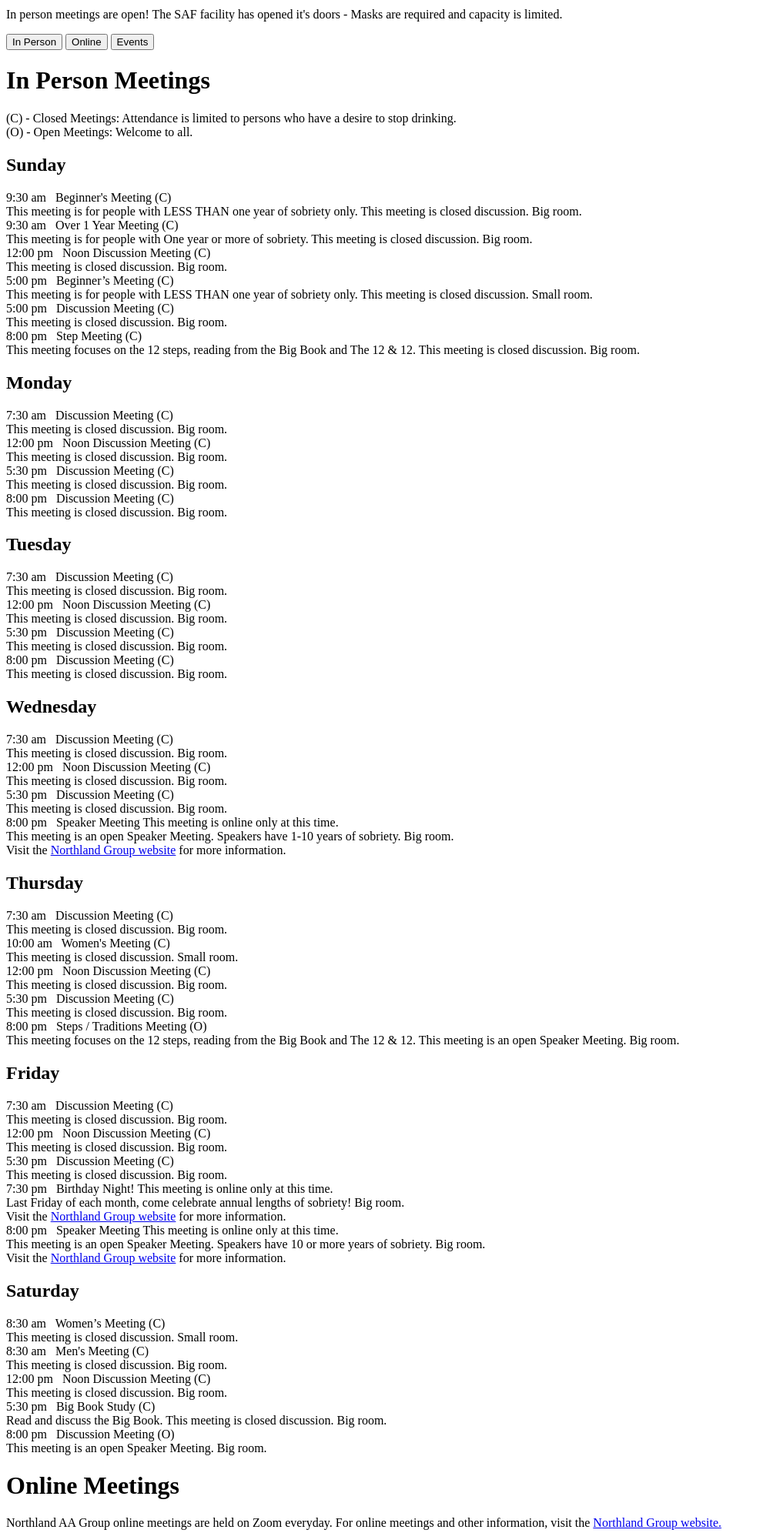
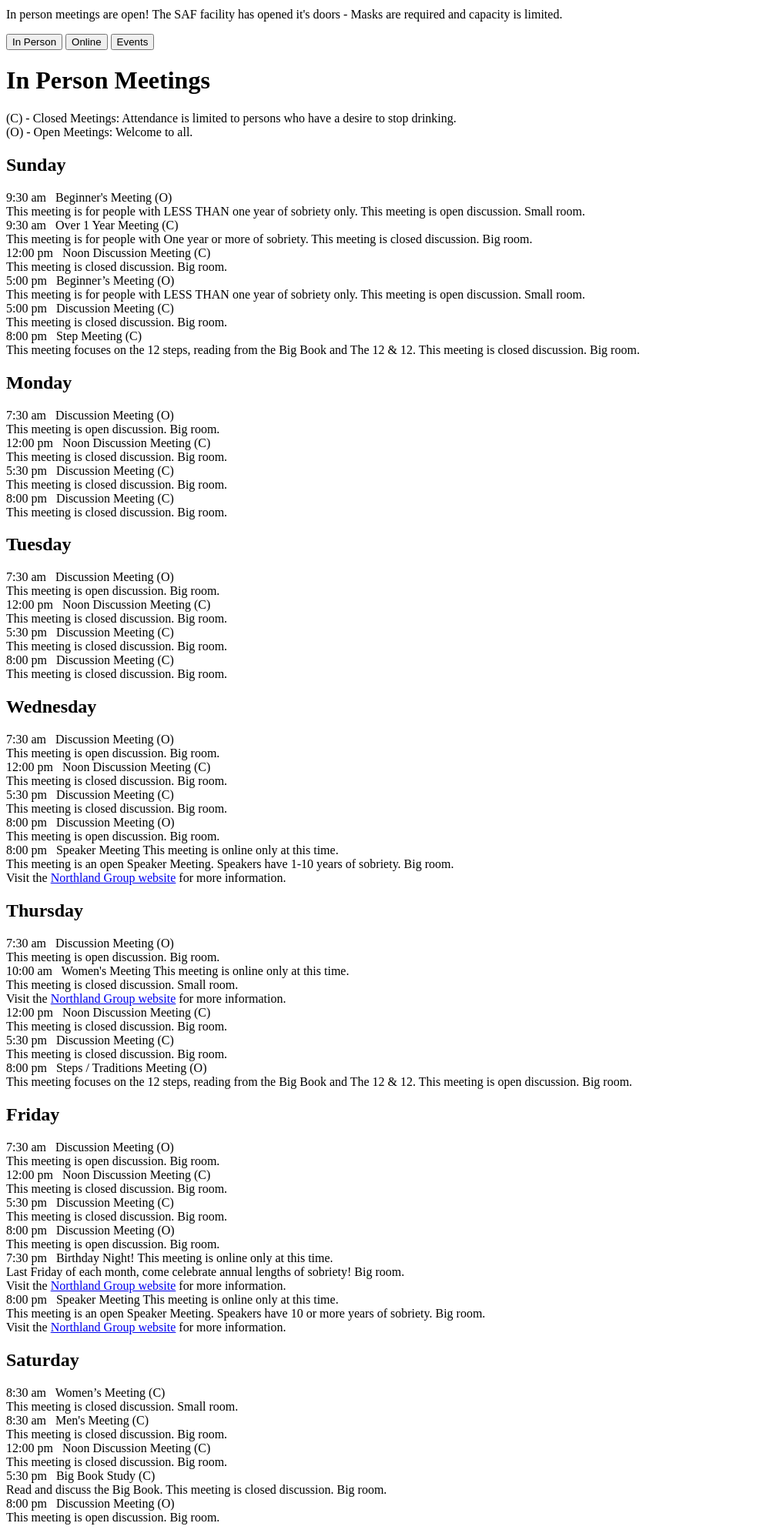
Before and after one commit to dogatonic/saf-website, a PHP site: template pages/meetings.php in a window 1280 px wide. Shown: the part 304-2296 px from the top of the page at 77% size, without its empty margins (0-991 px from the left). Run offline with PHP 8.4, Linux system fonts and the light colour scheme; the template is opened without the code that fills it, so the values that code supplies are empty; some libraries are stand-ins or nearby versions.

Commit message:
Edits to meetings, i.e. make all 7:30 Open

```diff
--- a/content_php/meetings_info.php
+++ b/content_php/meetings_info.php
@@ -17,9 +17,9 @@ $arrMeetingsData[] = [
 	'order'=>10,
 	'time'=>"9:30 am",
 	'title'=>"Beginner's Meeting",
-	'type'=>"C",
-	'desc'=>"This meeting is for people with LESS THAN one year of sobriety only. This meeting is closed discussion.",
-	'room'=>"Big room"
+	'type'=>"O",
+	'desc'=>"This meeting is for people with LESS THAN one year of sobriety only. This meeting is open discussion.",
+	'room'=>"Small room"
 ];
 
 $arrMeetingsData[] = [
@@ -47,8 +47,8 @@ $arrMeetingsData[] = [
 	'order'=>40,
 	'time'=>"5:00 pm",
 	'title'=>"Beginner’s Meeting",
-	'type'=>"C",
-	'desc'=>"This meeting is for people with LESS THAN one year of sobriety only. This meeting is closed discussion.",
+	'type'=>"O",
+	'desc'=>"This meeting is for people with LESS THAN one year of sobriety only. This meeting is open discussion.",
 	'room'=>"Small room"
 ];
 
@@ -87,8 +87,8 @@ $arrMeetingsData[] = [
 	'order'=>10,
 	'time'=>"7:30 am",
 	'title'=>"Discussion Meeting",
-	'type'=>"C",
-	'desc'=>"This meeting is closed discussion.",
+	'type'=>"O",
+	'desc'=>"This meeting is open discussion.",
 	'room'=>"Big room"
 ];
 
@@ -138,8 +138,8 @@ $arrMeetingsData[] = [
 	'order'=>10,
 	'time'=>"7:30 am",
 	'title'=>"Discussion Meeting",
-	'type'=>"C",
-	'desc'=>"This meeting is closed discussion.",
+	'type'=>"O",
+	'desc'=>"This meeting is open discussion.",
 	'room'=>"Big room"
 ];
 
@@ -190,8 +190,8 @@ $arrMeetingsData[] = [
 	'order'=>10,
 	'time'=>"7:30 am",
 	'title'=>"Discussion Meeting",
-	'type'=>"C",
-	'desc'=>"This meeting is closed discussion.",
+	'type'=>"O",
+	'desc'=>"This meeting is open discussion.",
 	'room'=>"Big room"
 ];
 
@@ -212,6 +212,16 @@ $arrMeetingsData[] = [
 	'title'=>"Discussion Meeting",
 	'type'=>"C",
 	'desc'=>"This meeting is closed discussion.",
+	'room'=>"Big room"
+];
+
+$arrMeetingsData[] = [
+	'day'=>"Wednesday",
+	'order'=>40,
+	'time'=>"8:00 pm",
+	'title'=>"Discussion Meeting",
+	'type'=>"O",
+	'desc'=>"This meeting is open discussion.",
 	'room'=>"Big room"
 ];
 
@@ -242,8 +252,8 @@ $arrMeetingsData[] = [
 	'order'=>10,
 	'time'=>"7:30 am",
 	'title'=>"Discussion Meeting",
-	'type'=>"C",
-	'desc'=>"This meeting is closed discussion.",
+	'type'=>"O",
+	'desc'=>"This meeting is open discussion.",
 	'room'=>"Big room"
 ];
 
@@ -252,7 +262,7 @@ $arrMeetingsData[] = [
 	'order'=>20,
 	'time'=>"10:00 am",
 	'title'=>"Women's Meeting",
-	'type'=>"C",
+	'type'=>"X",
 	'desc'=>"This meeting is closed discussion.",
 	'room'=>"Small room"
 ];
@@ -282,7 +292,7 @@ $arrMeetingsData[] = [
 	'time'=>"8:00 pm",
 	'title'=>"Steps / Traditions Meeting",
 	'type'=>"O",
-	'desc'=>"This meeting focuses on the 12 steps, reading from the Big Book and The 12 & 12. This meeting is an open Speaker Meeting.",
+	'desc'=>"This meeting focuses on the 12 steps, reading from the Big Book and The 12 & 12. This meeting is open discussion.",
 	'room'=>"Big room"
 ];
 
@@ -303,8 +313,8 @@ $arrMeetingsData[] = [
 	'order'=>10,
 	'time'=>"7:30 am",
 	'title'=>"Discussion Meeting",
-	'type'=>"C",
-	'desc'=>"This meeting is closed discussion.",
+	'type'=>"O",
+	'desc'=>"This meeting is open discussion.",
 	'room'=>"Big room"
 ];
 
@@ -328,6 +338,15 @@ $arrMeetingsData[] = [
 	'room'=>"Big room"
 ];
 
+$arrMeetingsData[] = [
+	'day'=>"Friday",
+	'order'=>30,
+	'time'=>"8:00 pm",
+	'title'=>"Discussion Meeting",
+	'type'=>"O",
+	'desc'=>"This meeting is open discussion.",
+	'room'=>"Big room"
+];
 
 $arrMeetingsData[] = [
 	'day'=>"Friday",
@@ -406,7 +425,7 @@ $arrMeetingsData[] = [
 	'time'=>"8:00 pm",
 	'title'=>"Discussion Meeting",
 	'type'=>"O",
-	'desc'=>"This meeting is an open Speaker Meeting.",
+	'desc'=>"This meeting is open discussion.",
 	'room'=>"Big room"
 ];
 
```
